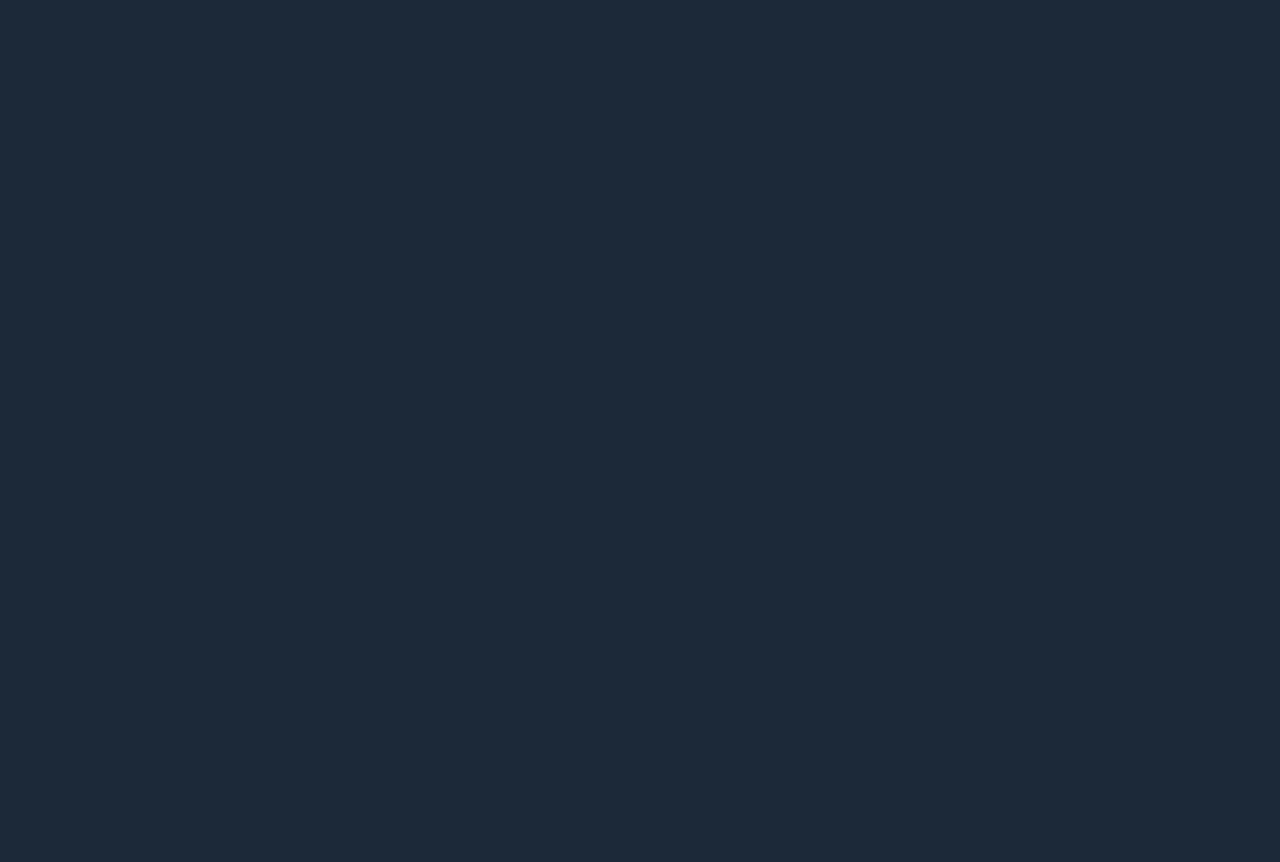
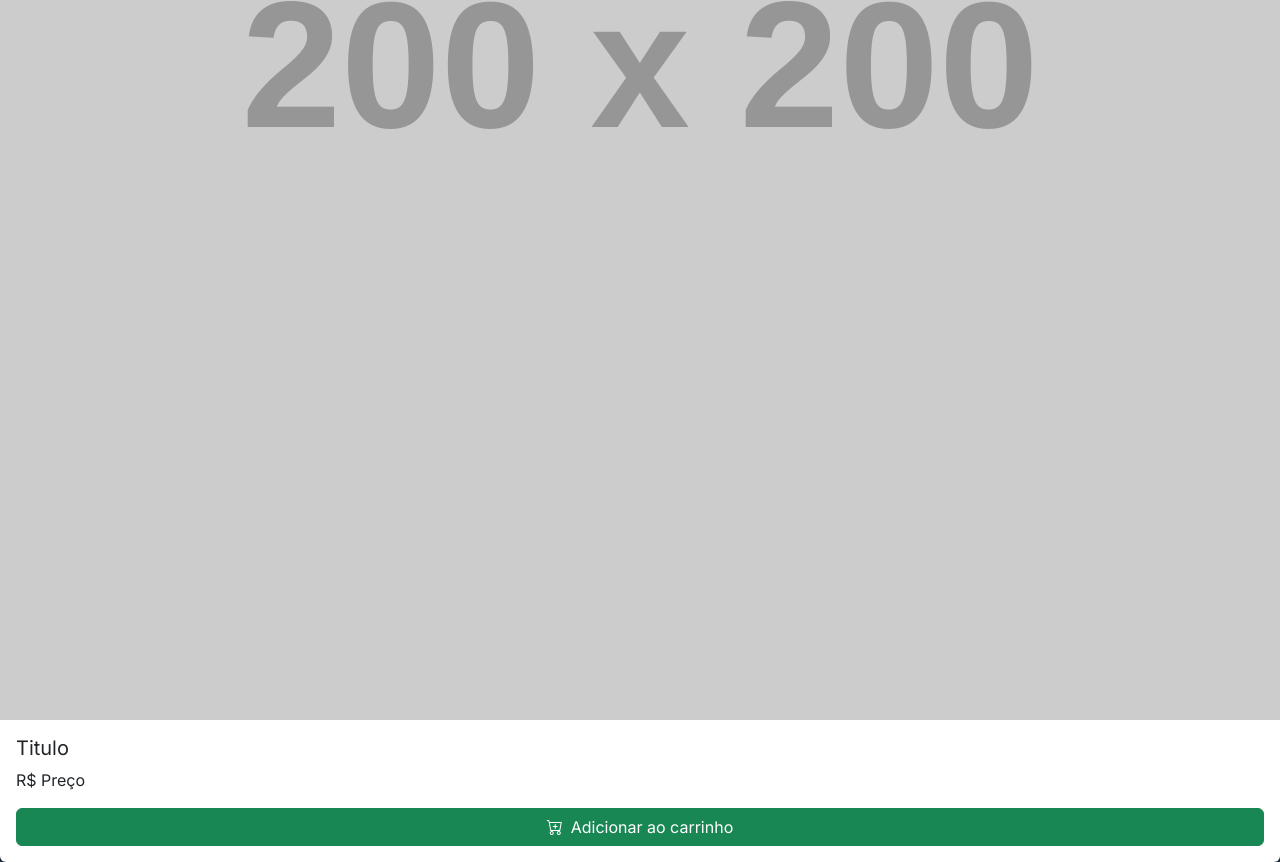
Before and after one commit to JulianaFulanetto/I3DS-2025, a React (Vite) app in the folder 07-devSteam/: page / in a window 1280 px wide. Shown: the part 682-1544 px from the top of the page. Before the commit the page ends 800 px from the top, so only its background shows below. Built offline with nearby package versions, Linux system fonts and the light colour scheme.

Commit message:
Ajuste no promocard

```diff
--- /dev/null
+++ b/07-devSteam/src/components/PromoCard.jsx
@@ -0,0 +1,19 @@
+import React from 'react'
+
+const PromoCard = (props) => {
+  return (
+    <div className='promoCard card border-0 overflow-hidden'>
+        <img className="card-img-top object-fit-cover" src="https://placehold.co/200x200" alt="" />
+        <div className="card-body">
+            <h5 className='card-card-title'>Titulo</h5>
+            <p className='card-text'>R$ Preço</p>
+            <button className='btn btn-success w-100'>
+                <i className='bi bi-cart-plus me-2'></i>
+                Adicionar ao carrinho
+            </button>
+        </div>
+    </div>
+  )
+}
+
+export default PromoCard
--- a/07-devSteam/src/components/Promotion.jsx
+++ b/07-devSteam/src/components/Promotion.jsx
@@ -1,4 +1,5 @@
 import React from 'react'
+import PromoCard from './PromoCard';
 
 const Promotion = () => {
   return (
@@ -6,6 +7,7 @@
         <h2>Promotion</h2>
         <div id= "itensPromo">
     {/* inserindo cards de promoções */}
+            <PromoCard />
         </div>
     </div>
   );
```
